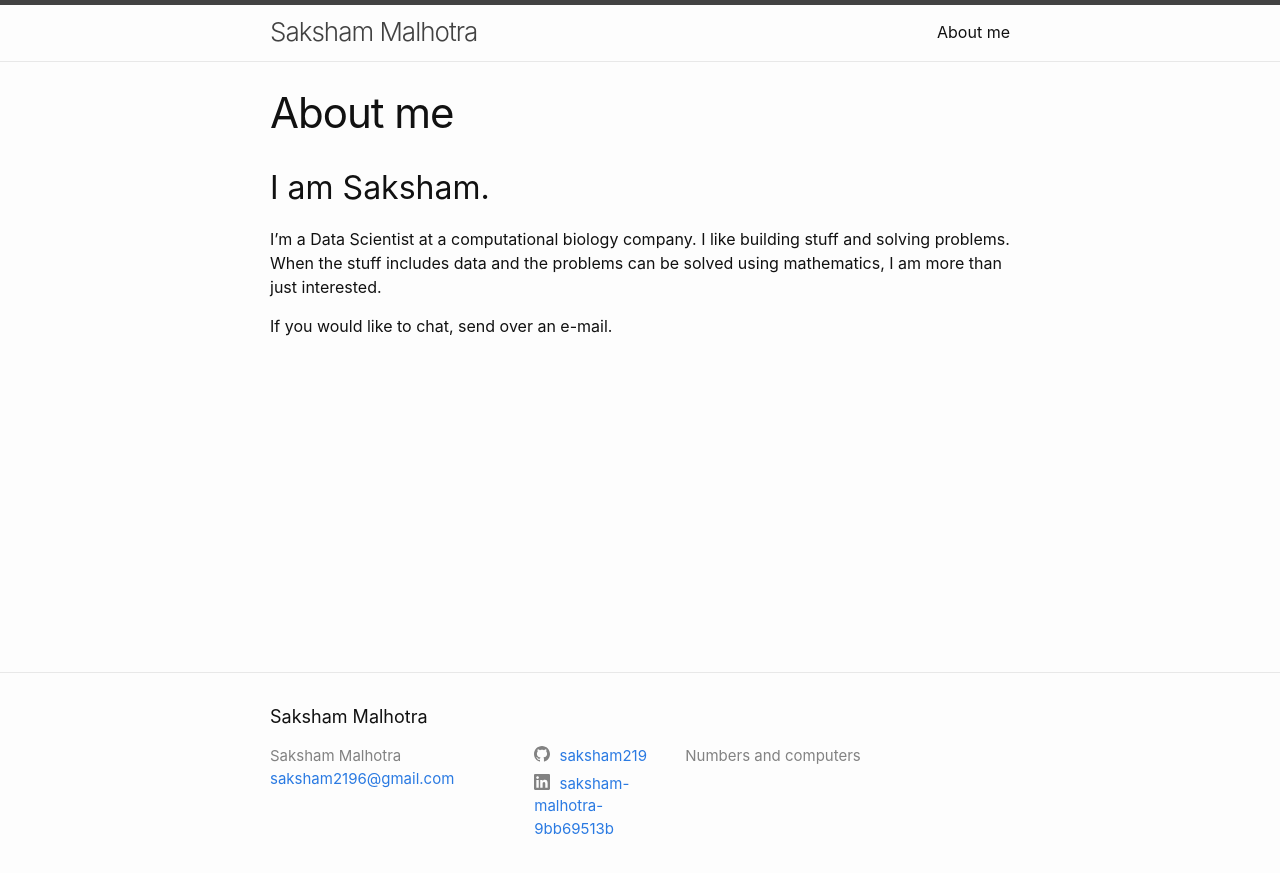
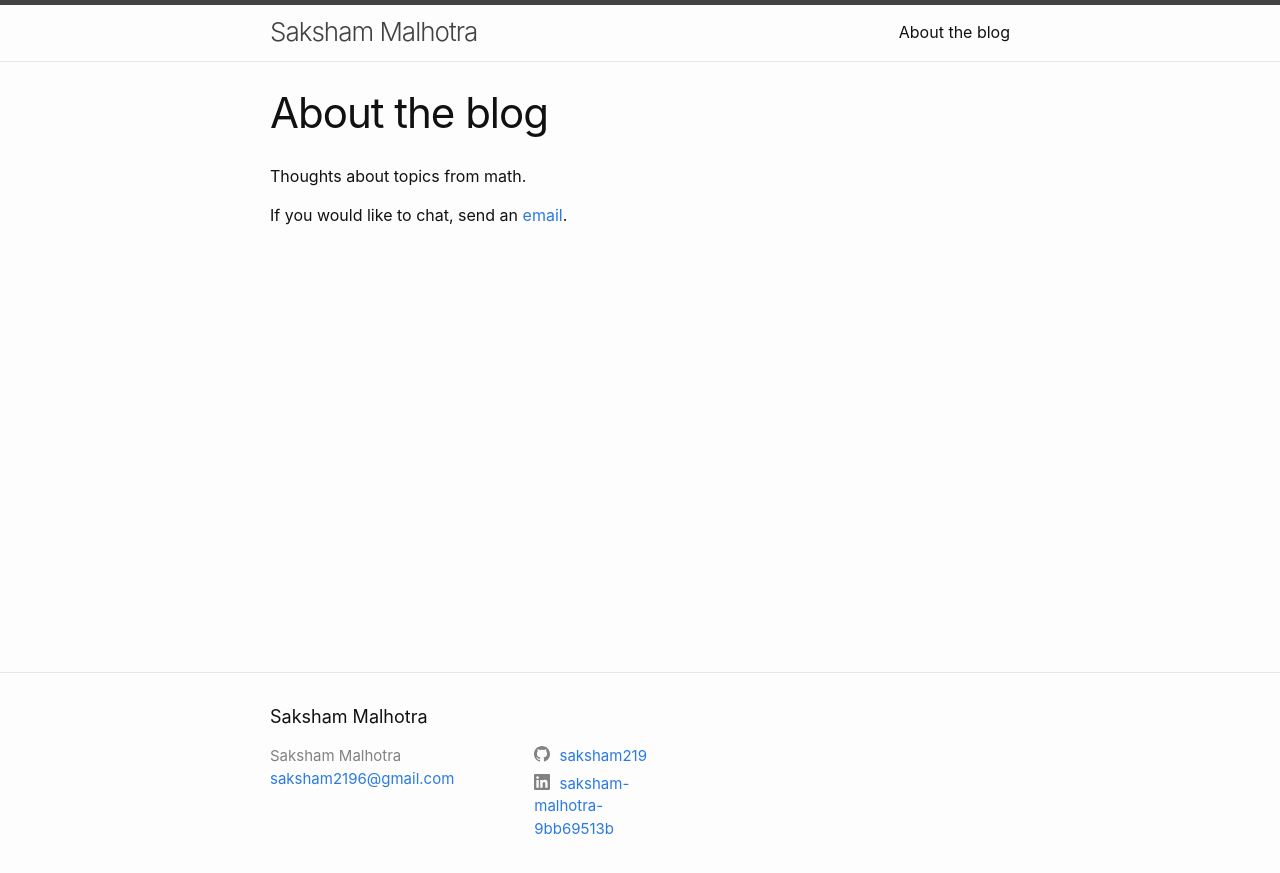
Before and after one commit to saksham219/saksham219.github.io, a Jekyll site: the page built from about.md, in a window 1280 px wide. Shown: the top 873 px of the page. Built offline with Jekyll 4.4.1, drawn with Linux system fonts in a browser that asks for light colours.

Commit message:
change about

```diff
--- a/Gemfile
+++ b/Gemfile
@@ -13,11 +13,13 @@ source "https://rubygems.org"
 # If you want to use GitHub Pages, remove the "gem "jekyll"" above and
 # uncomment the line below. To upgrade, run `bundle update github-pages`.
 gem "github-pages", group: :jekyll_plugins
+gem 'jekyll-scholar', group: :jekyll_plugins
 
 # If you have any plugins, put them here!
 group :jekyll_plugins do
   gem "jekyll-feed", "~> 0.6"
   gem "jekyll-gist"
+  # gem "jekyll-scholar"
 end
 
 # Windows does not include zoneinfo files, so bundle the tzinfo-data gem
--- a/_config.yml
+++ b/_config.yml
@@ -16,10 +16,9 @@
 title: Saksham Malhotra
 email: saksham2196@gmail.com
 description: >- # this means to ignore newlines until "baseurl:"
-  Numbers and computers
 baseurl: "" # the subpath of your site, e.g. /blog
 url: "" # the base hostname & protocol for your site, e.g. http://example.com
-github_username:  saksham219
+github_username: saksham219
 linkedin_username: saksham-malhotra-9bb69513b
 
 # Build settings
@@ -33,7 +32,6 @@ defaults:
       path: "img"
     values:
       image: true
-
 # Exclude from processing.
 # The following items will not be processed, by default. Create a custom list
 # to override the default setting.
--- a/about.md
+++ b/about.md
@@ -1,10 +1,9 @@
 ---
 layout: page
-title: About me
+title: About the blog
 permalink: /about/
 ---
 
-## I am Saksham.
-I'm a Data Scientist at a computational biology company. I like building stuff and solving problems. When the stuff includes data and the problems can be solved using mathematics, I am more than just interested.
+Thoughts about topics from math.
 
-If you would like to chat, send over an e-mail.
+If you would like to chat, send an [email](mailto:saksham2196@gmail.com).
```
